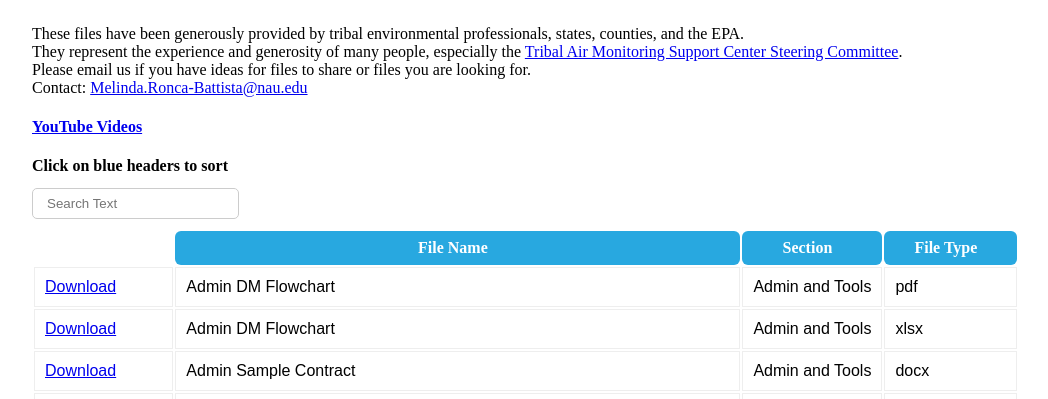
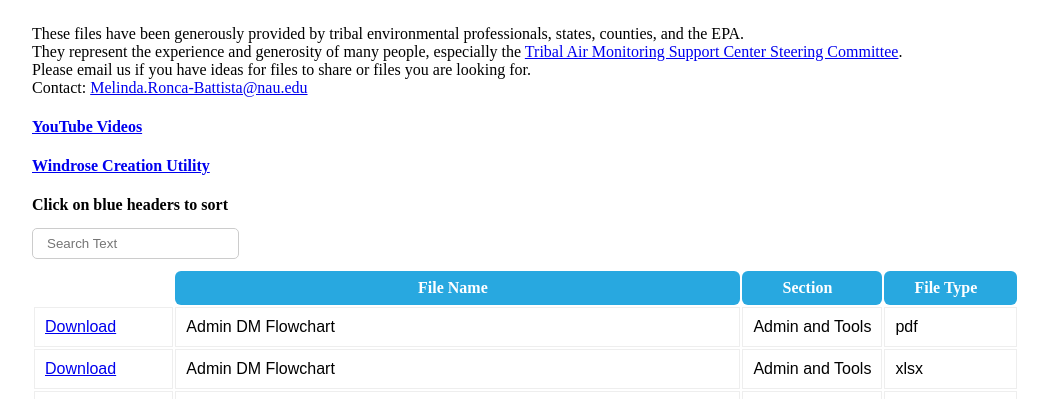
Before and after one commit to tamscenter/tamscenter.github.io, a plain HTML site: page index.html in a window 1280 px wide. Shown: the part 381-780 px from the top of the page, without its empty margins (8-1056 px from the left). Drawn offline with Linux system fonts and the light colour scheme.

Commit message:
Added windrose link to main page

```diff
--- a/index.html
+++ b/index.html
@@ -49,6 +49,9 @@
         <h4>
           <a href="https://www.youtube.com/c/melindaroncabattista">YouTube Videos</a>
         </h4>
+        <h4>
+            <a href="https://datatools.tamscenter.com/windrose">Windrose Creation Utility</a>
+          </h4>
         <h2 class="h4">
           Click on blue headers to sort
         </h4>
```
